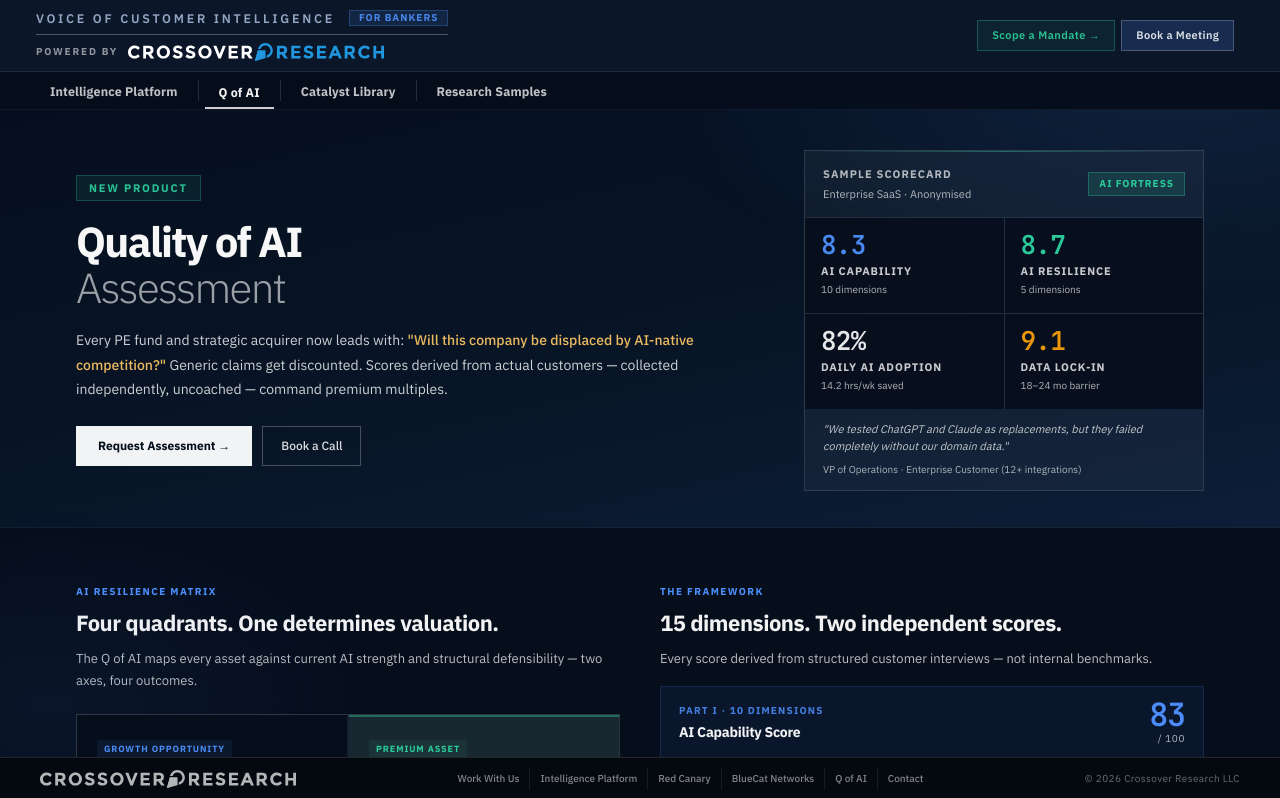
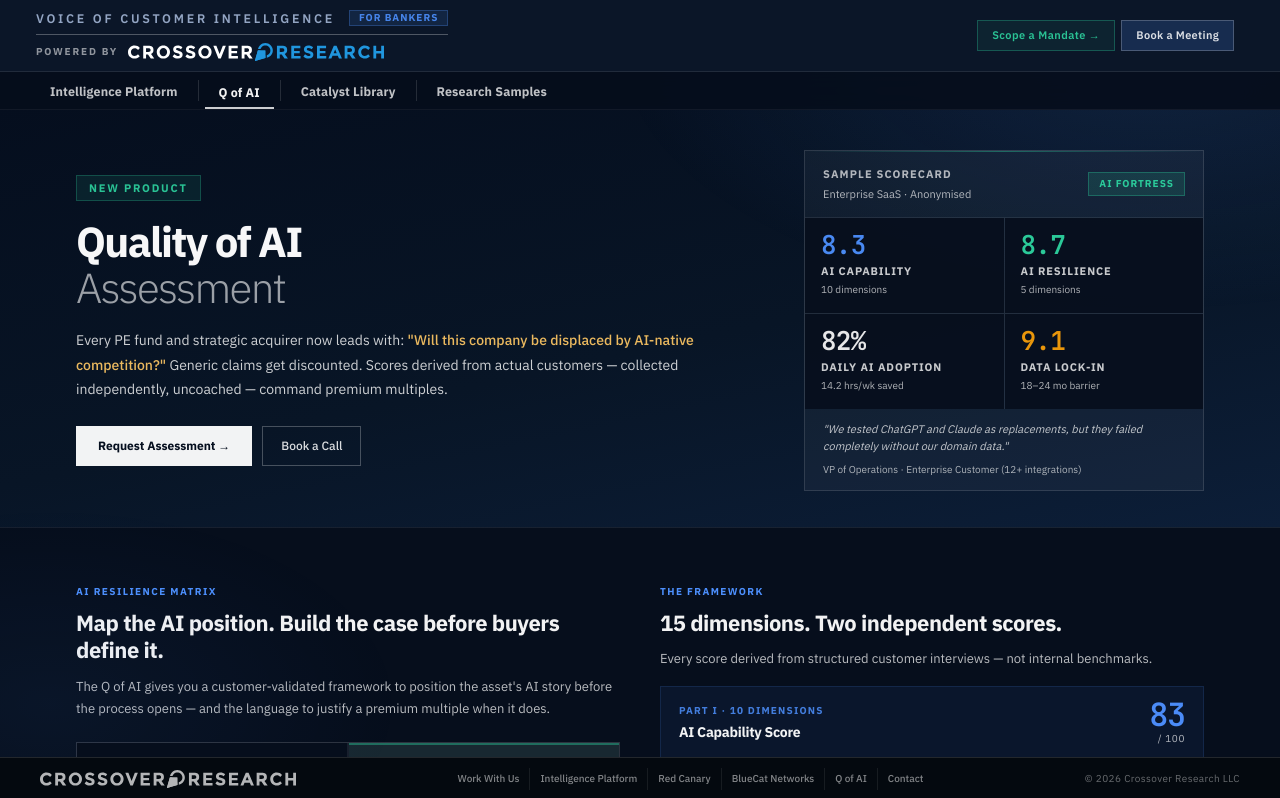
Before and after one commit to Crossover-Research/sell-side-overview-site, a Next.js app: page /qofai in a window 1280 px wide. Shown: the top 798 px of the page. Built offline with nearby package versions, Linux system fonts and the light colour scheme.

Commit message:
copy: Q of AI matrix headline — sell-side framing, asset positioning vs judgment

```diff
--- a/app/qofai/page.tsx
+++ b/app/qofai/page.tsx
@@ -157,10 +157,10 @@
             <div>
               <div className="ib-section-eyebrow" style={{ marginBottom:8 }}>AI Resilience Matrix</div>
               <h2 style={{ fontSize:22, fontWeight:700, color:'rgba(255,255,255,.95)', letterSpacing:'-.022em', marginBottom:12, lineHeight:1.25 }}>
-                Four quadrants. One determines valuation.
+                Map the AI position. Build the case before buyers define it.
               </h2>
               <p style={{ fontSize:13, color:'rgba(255,255,255,.72)', lineHeight:1.7, marginBottom:22 }}>
-                The Q of AI maps every asset against current AI strength and structural defensibility — two axes, four outcomes.
+                The Q of AI gives you a customer-validated framework to position the asset's AI story before the process opens — and the language to justify a premium multiple when it does.
               </p>
               <div style={{ display:'grid', gridTemplateColumns:'1fr 1fr', gap:2, background:'rgba(255,255,255,.07)', border:'1px solid rgba(255,255,255,.09)' }}>
                 {[
```
